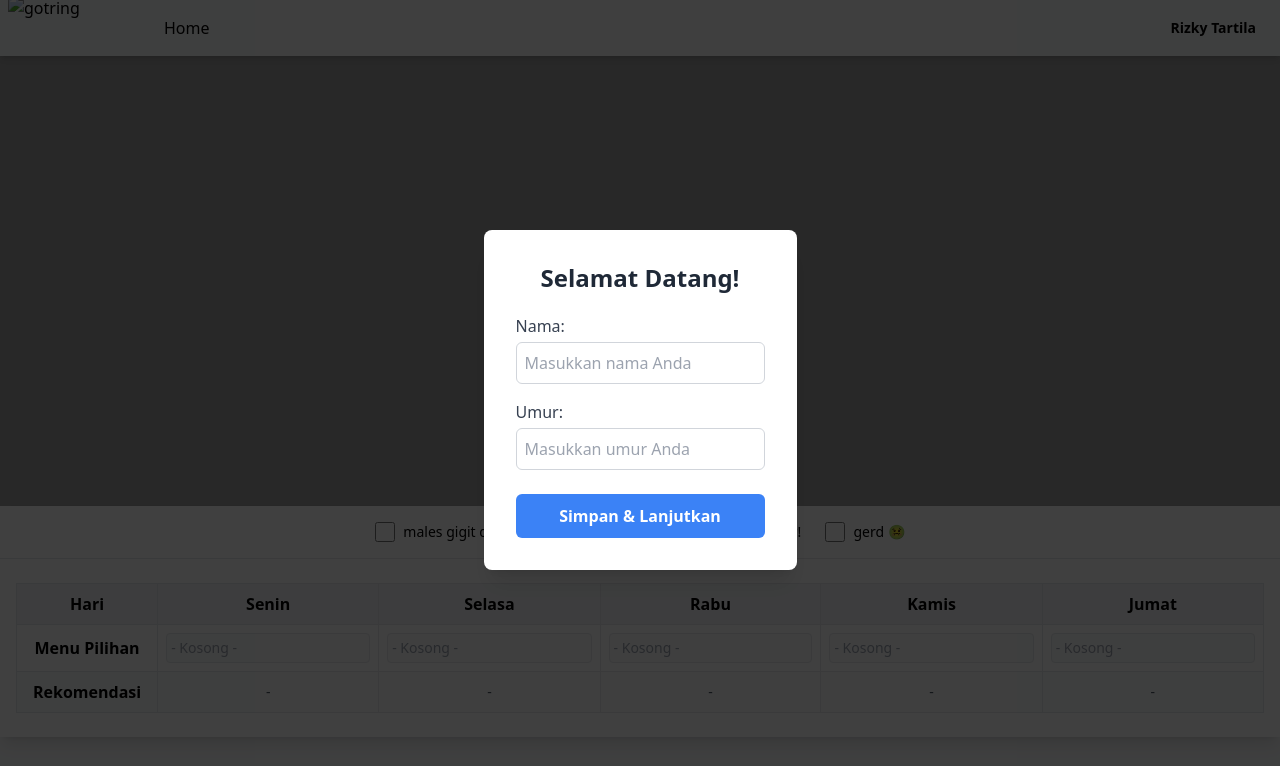
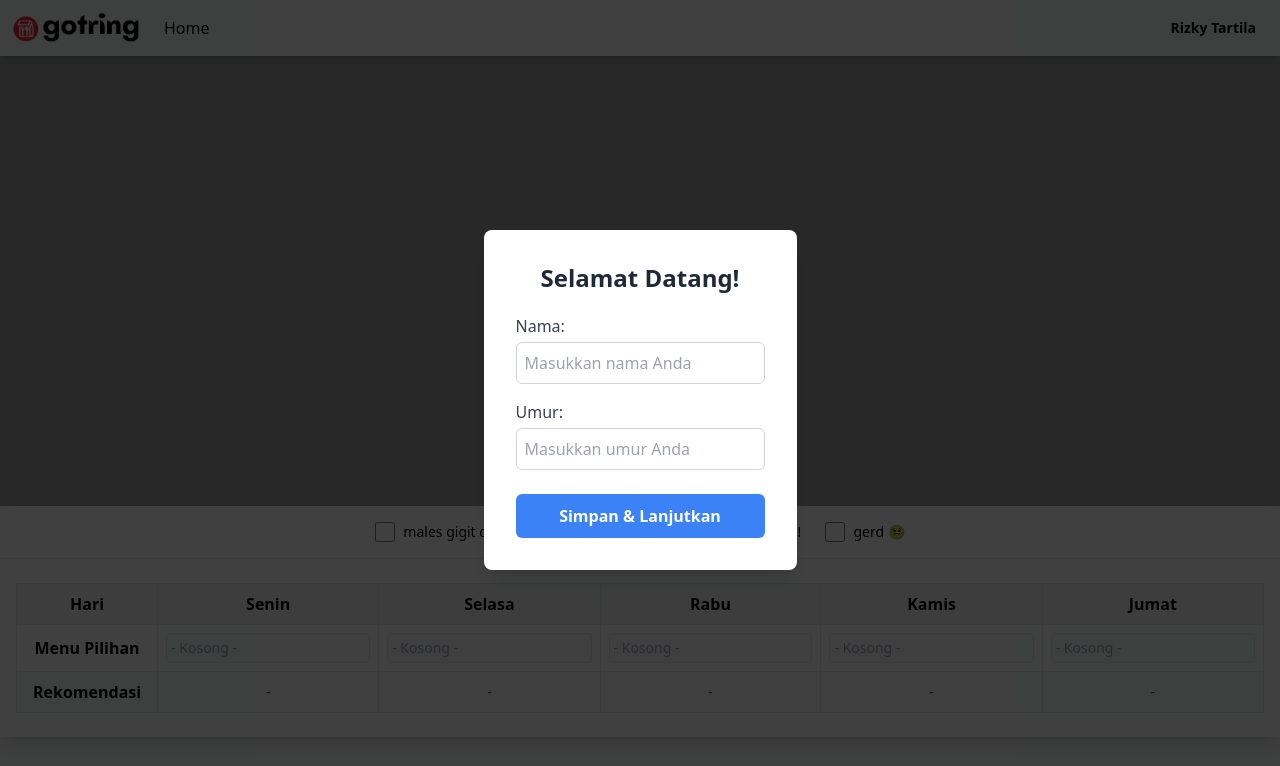
Before and after one commit to petrusanthonychaim/gotring, a plain HTML site: page index.html in a window 1280 px wide. Shown: the top 766 px of the page. Drawn offline with nearby package versions, Linux system fonts and the light colour scheme; the site is published under a folder, as on GitHub Pages, so addresses that start at the root find nothing.

Commit message:
FEAT: Final deploy

```diff
--- a/index.html
+++ b/index.html
@@ -4,7 +4,7 @@
     <meta charset="UTF-8">
     <meta name="viewport" content="width=device-width, initial-scale=1.0">
     <title>#PastiBisaKatering - gotring</title>
-    <link rel="icon" type="image" href="/logo-gotring/GoTringN.png">
+    <link rel="icon" type="image" href="logo-gotring/GoTringN.png">
     <link rel="stylesheet" href="style.css"/>
 
     <link rel="preconnect" href="https://fonts.googleapis.com">
@@ -40,7 +40,7 @@
 
     <nav class="w-full bg-primary h-14 p-2 z-[9998] sticky top-0 flex items-center justify-between shadow-md">
         <div class="flex items-center gap-4">
-            <img src="/logo-gotring/gotringN1.png" alt="gotring" width="140px" height="65px">
+            <img src="logo-gotring/gotringN1.png" alt="gotring" width="140px" height="65px">
             <div class="home">
                 <a href="#top">Home</a>
             </div>
```
